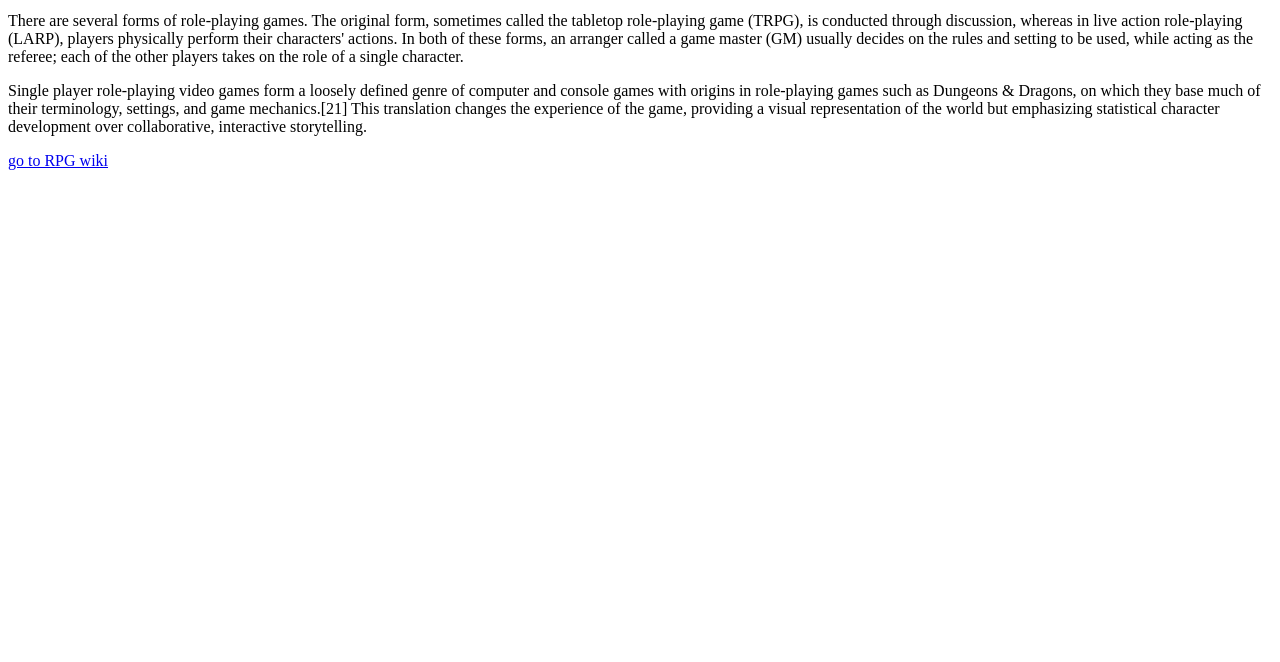
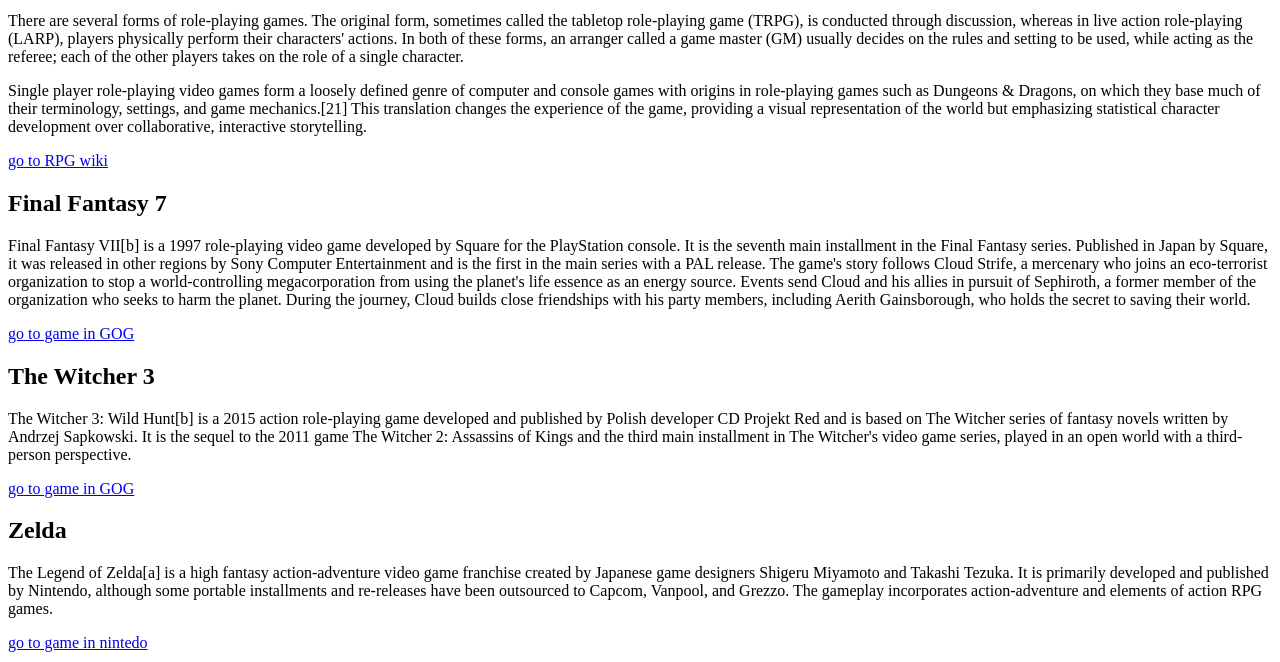
Before and after one commit to baylagas/esen-progra2-sem02-clase01, a Flask app: page / in a window 1280 px wide. Shown: the part 138-800 px from the top of the page. Run offline with Flask 2, Linux system fonts and the light colour scheme.

Commit message:
added games section

```diff
--- a/templates/index.html
+++ b/templates/index.html
@@ -24,6 +24,33 @@
         mechanics.[21] This translation changes the experience of the game, providing a visual representation of the
         world but emphasizing statistical character development over collaborative, interactive storytelling.</p>
     <a href="https://en.wikipedia.org/wiki/Role-playing_game">go to RPG wiki</a>
+
+    <h2>Final Fantasy 7</h2>
+    <p>Final Fantasy VII[b] is a 1997 role-playing video game developed by Square for the PlayStation console. It is the
+        seventh main installment in the Final Fantasy series. Published in Japan by Square, it was released in other
+        regions by Sony Computer Entertainment and is the first in the main series with a PAL release. The game's story
+        follows Cloud Strife, a mercenary who joins an eco-terrorist organization to stop a world-controlling
+        megacorporation from using the planet's life essence as an energy source. Events send Cloud and his allies in
+        pursuit of Sephiroth, a former member of the organization who seeks to harm the planet. During the journey,
+        Cloud builds close friendships with his party members, including Aerith Gainsborough, who holds the secret to
+        saving their world.</p>
+    <a href="https://store.steampowered.com/app/39140/FINAL_FANTASY_VII/">go to game in GOG</a>
+
+    <h2>The Witcher 3</h2>
+    <p>The Witcher 3: Wild Hunt[b] is a 2015 action role-playing game developed and published by Polish developer CD
+        Projekt Red and is based on The Witcher series of fantasy novels written by Andrzej Sapkowski. It is the sequel
+        to the 2011 game The Witcher 2: Assassins of Kings and the third main installment in The Witcher's video game
+        series, played in an open world with a third-person perspective.</p>
+    <a
+        href="https://www.gog.com/game/the_witcher_3_wild_hunt?&gclid=Cj0KCQiAmL-ABhDFARIsAKywVafklIZ5licjBWPH7yS7rAqTmNt2q_DEXHZY9wWzAWsB91Qsf3PAASsaAkeCEALw_wcB">go
+        to game in GOG</a>
+
+    <h2>Zelda</h2>
+    <p>The Legend of Zelda[a] is a high fantasy action-adventure video game franchise created by Japanese game designers
+        Shigeru Miyamoto and Takashi Tezuka. It is primarily developed and published by Nintendo, although some portable
+        installments and re-releases have been outsourced to Capcom, Vanpool, and Grezzo. The gameplay incorporates
+        action-adventure and elements of action RPG games.</p>
+    <a href="#">go to game in nintedo</a>
 </body>
 
 </html>
```
